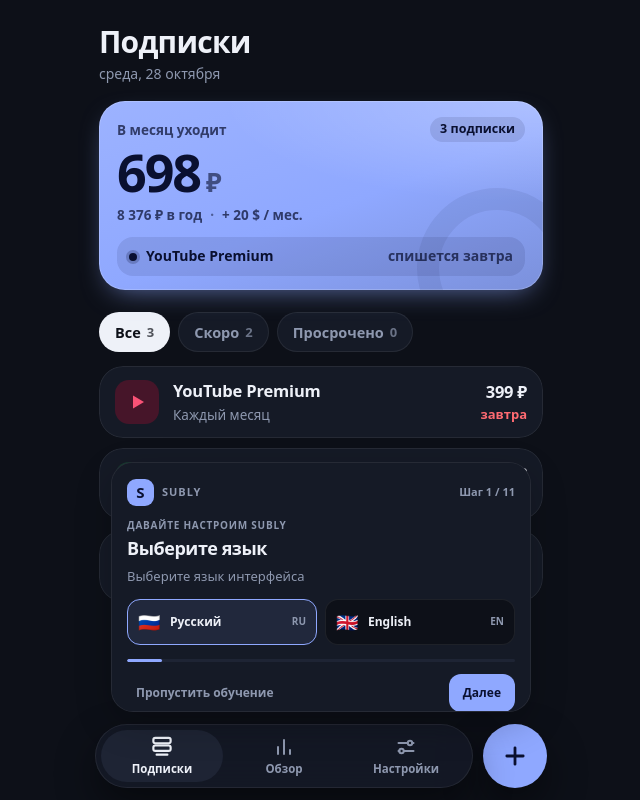
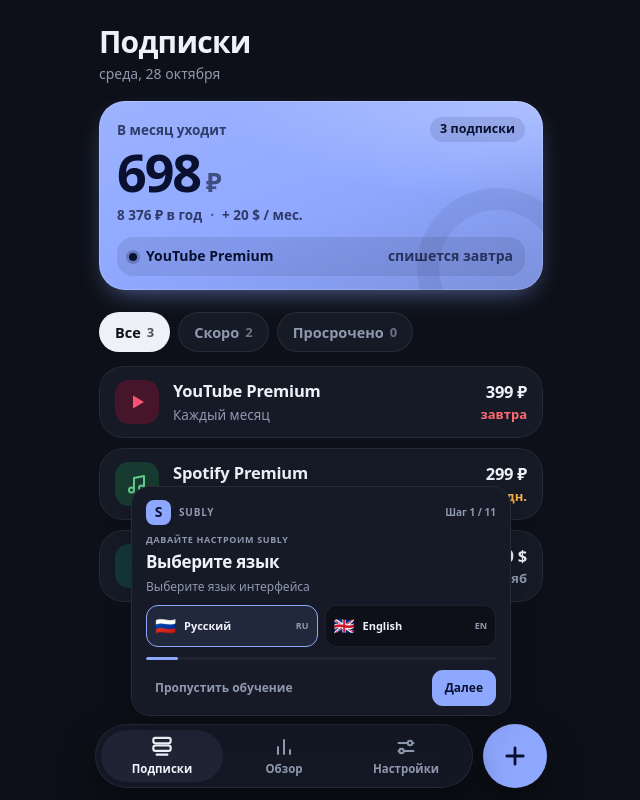
Before and after one commit to drellokda-cell/Subly, a website built with Vite: page index.html in a window 1280 px wide. Shown: the whole page, without its empty margins (319-959 px from the left). Built offline with nearby package versions, Linux system fonts and the light colour scheme; what @capacitor/core, @capacitor/local-notifications would draw is missing.

Commit message:
Update onboarding.css

```diff
--- a/onboarding.css
+++ b/onboarding.css
@@ -1,47 +1,59 @@
 /* =========================================================
 SUBLY — ONBOARDING
-   Совместимо с классами onboarding.js
-   Без размытия, полноэкранного затемнения и блокировки UI
+Компактное обучение без затемнения и блокировки приложения
+Совместимо с существующими классами onboarding.js
 ========================================================= */
 
 #sublyTour.subly-tour {
 position: fixed;
 inset: 0;
 z-index: 9999;
-  pointer-events: none;
-  background: transparent;
-  -webkit-backdrop-filter: none;
-  backdrop-filter: none;
 isolation: auto;
+background: transparent !important;
+pointer-events: none !important;
+-webkit-backdrop-filter: none !important;
+backdrop-filter: none !important;
 }
 
-/* Оверлей существует, но не затемняет экран и не ловит касания */
+/* Затемнение не должно перехватывать касания */
 #sublyTour .subly-tour-backdrop {
-  display: none;
-  pointer-events: none;
+display: none !important;
+opacity: 0 !important;
+visibility: hidden !important;
+pointer-events: none !important;
 }
 
-/* Компактная карточка обучения */
+/* Карточка: компактная, но не блокирует клики по приложению */
 #sublyTour .subly-tour-card {
 position: fixed;
 left: 50%;
-  bottom: calc(88px + env(safe-area-inset-bottom, 0px));
+bottom: calc(84px + env(safe-area-inset-bottom, 0px));
 transform: translateX(-50%);
-  width: min(420px, calc(100vw - 28px));
-  max-height: min(250px, calc(100dvh - 130px));
+
+width: min(380px, calc(100vw - 24px));
+max-height: min(230px, calc(100dvh - 110px));
+overflow-x: hidden;
 overflow-y: auto;
 overscroll-behavior: contain;
-  padding: 15px;
-  border: 1px solid var(--line, rgba(255,255,255,.08));
-  border-radius: 22px;
+scrollbar-width: thin;
+
+padding: 13px 14px;
+box-sizing: border-box;
+border: 1px solid var(--line, rgba(255,255,255,.09));
+border-radius: 19px;
+
 background: var(--surface, #151A26);
 color: var(--text, #EEF1F8);
-  box-shadow: 0 12px 36px rgba(0,0,0,.22);
-  pointer-events: auto;
-  -webkit-backdrop-filter: none;
-  backdrop-filter: none;
-  box-sizing: border-box;
-  scrollbar-width: thin;
+box-shadow: 0 8px 28px rgba(0,0,0,.20);
+
+/*
+
+* Важно: сама карточка пропускает касания.
+* Интерактивными остаются только кнопки ниже.
+  */
+  pointer-events: none !important;
+  -webkit-backdrop-filter: none !important;
+  backdrop-filter: none !important;
   }
 
 #sublyTour .subly-tour-card *,
@@ -50,41 +62,56 @@
 box-sizing: border-box;
 }
 
+/* Текст и декор не должны перехватывать касания */
+#sublyTour .subly-tour-brand,
+#sublyTour .subly-tour-mark,
+#sublyTour .subly-tour-step,
+#sublyTour .subly-tour-content,
+#sublyTour .subly-tour-icon,
+#sublyTour .subly-tour-eyebrow,
+#sublyTour .subly-tour-content h2,
+#sublyTour .subly-tour-content p,
+#sublyTour .subly-tour-progress,
+#sublyTour .subly-tour-progress i,
+#sublyTour .subly-tour-spacer {
+pointer-events: none !important;
+}
+
 /* Верхняя строка */
 #sublyTour .subly-tour-brand {
 display: flex;
 align-items: center;
 gap: 8px;
-  min-height: 28px;
-  margin-bottom: 12px;
+min-height: 25px;
+margin-bottom: 9px;
 color: var(--muted, #8E98AF);
-  font-size: 11px;
+font-size: 10px;
 font-weight: 800;
-  letter-spacing: .09em;
+letter-spacing: .08em;
 }
 
 #sublyTour .subly-tour-mark {
 display: grid;
 place-items: center;
-  width: 27px;
-  height: 27px;
-  flex: 0 0 27px;
-  border-radius: 9px;
+width: 25px;
+height: 25px;
+flex: 0 0 25px;
+border-radius: 8px;
 background: var(--accent, #8FA8FF);
 color: var(--on-accent, #0A1030);
-  font-size: 15px;
+font-size: 14px;
 letter-spacing: 0;
 }
 
 #sublyTour .subly-tour-step {
 margin-left: auto;
-  font-size: 11px;
+font-size: 10px;
 font-weight: 650;
 letter-spacing: 0;
 white-space: nowrap;
 }
 
-/* Контент */
+/* Основной контент */
 #sublyTour .subly-tour-content {
 min-width: 0;
 }
@@ -92,39 +119,43 @@
 #sublyTour .subly-tour-icon {
 display: grid;
 place-items: center;
-  width: 36px;
-  height: 36px;
-  margin-bottom: 10px;
-  border-radius: 12px;
-  background: color-mix(in srgb, var(--accent, #8FA8FF) 16%, var(--surface, #151A26));
+width: 30px;
+height: 30px;
+margin-bottom: 7px;
+border-radius: 10px;
+background: color-mix(
+in srgb,
+var(--accent, #8FA8FF) 16%,
+var(--surface, #151A26)
+);
 color: var(--accent, #8FA8FF);
-  font-size: 19px;
+font-size: 17px;
 font-weight: 800;
 }
 
 #sublyTour .subly-tour-eyebrow {
-  margin: 0 0 5px;
+margin: 0 0 4px;
 color: var(--muted, #8E98AF);
-  font-size: 10px;
+font-size: 9px;
 font-weight: 800;
 line-height: 1.4;
-  letter-spacing: .075em;
+letter-spacing: .07em;
 }
 
 #sublyTour .subly-tour-content h2 {
-  margin: 0 0 7px;
+margin: 0 0 6px;
 color: var(--text, #EEF1F8);
-  font-size: 18px;
+font-size: 17px;
 font-weight: 800;
 line-height: 1.25;
-  letter-spacing: -.025em;
+letter-spacing: -.02em;
 }
 
 #sublyTour .subly-tour-content > p:not(.subly-tour-eyebrow) {
 margin: 0;
 color: var(--muted, #8E98AF);
-  font-size: 13px;
-  line-height: 1.5;
+font-size: 12px;
+line-height: 1.45;
 overflow-wrap: anywhere;
 }
 
@@ -132,7 +163,7 @@
 #sublyTour .subly-tour-progress {
 width: 100%;
 height: 3px;
-  margin-top: 14px;
+margin-top: 10px;
 overflow: hidden;
 border-radius: 999px;
 background: var(--surface2, #1E2434);
@@ -144,15 +175,25 @@
 height: 100%;
 border-radius: inherit;
 background: var(--accent, #8FA8FF);
-  transition: width .22s ease;
+transition: width .2s ease;
 }
 
-/* Кнопки управления */
+/* Панель кнопок */
 #sublyTour .subly-tour-actions {
 display: flex;
 align-items: center;
-  gap: 8px;
-  margin-top: 12px;
+gap: 7px;
+margin-top: 10px;
+pointer-events: none !important;
+}
+
+/* Кнопки управления и выбора языка остаются нажимаемыми */
+#sublyTour .subly-tour-actions button,
+#sublyTour .subly-tour-languages,
+#sublyTour .subly-tour-languages button {
+pointer-events: auto !important;
+touch-action: manipulation;
+-webkit-tap-highlight-color: transparent;
 }
 
 #sublyTour .subly-tour-actions button {
@@ -160,10 +201,10 @@
 align-items: center;
 justify-content: center;
 min-width: 0;
-  min-height: 38px;
-  padding: 9px 13px;
+min-height: 36px;
+padding: 8px 12px;
 border: 1px solid var(--line, rgba(255,255,255,.08));
-  border-radius: 12px;
+border-radius: 11px;
 background: transparent;
 color: var(--muted, #8E98AF);
 font-family: var(--font, system-ui, sans-serif);
@@ -171,12 +212,11 @@
 font-weight: 750;
 line-height: 1.2;
 cursor: pointer;
-  touch-action: manipulation;
-  -webkit-tap-highlight-color: transparent;
 }
 
-#sublyTour .subly-tour-actions button:active {
-  transform: scale(.97);
+#sublyTour .subly-tour-actions button:active,
+#sublyTour .subly-tour-languages button:active {
+transform: scale(.98);
 }
 
 #sublyTour .subly-tour-actions .subly-tour-next {
@@ -201,80 +241,77 @@
 #sublyTour .subly-tour-languages {
 display: grid;
 grid-template-columns: repeat(2, minmax(0, 1fr));
-  gap: 8px;
-  margin-top: 13px;
+gap: 7px;
+margin-top: 10px;
 }
 
 #sublyTour .subly-tour-languages button {
 display: grid;
-  grid-template-columns: 25px minmax(0, 1fr) auto;
+grid-template-columns: 23px minmax(0, 1fr) auto;
 align-items: center;
-  gap: 7px;
+gap: 6px;
 min-width: 0;
-  min-height: 46px;
-  padding: 9px 10px;
+min-height: 42px;
+padding: 8px;
 border: 1px solid var(--line, rgba(255,255,255,.08));
-  border-radius: 13px;
+border-radius: 12px;
 background: var(--bg, #0D1018);
 color: var(--text, #EEF1F8);
 text-align: left;
 cursor: pointer;
-  touch-action: manipulation;
 }
 
 #sublyTour .subly-tour-languages button.selected {
 border-color: var(--accent, #8FA8FF);
-  background: color-mix(in srgb, var(--accent, #8FA8FF) 10%, var(--surface, #151A26));
+background: color-mix(
+in srgb,
+var(--accent, #8FA8FF) 10%,
+var(--surface, #151A26)
+);
 }
 
 #sublyTour .subly-tour-languages button > span {
-  font-size: 18px;
+font-size: 17px;
 }
 
 #sublyTour .subly-tour-languages button b {
 overflow: hidden;
-  font-size: 12px;
+font-size: 11px;
 text-overflow: ellipsis;
 white-space: nowrap;
 }
 
 #sublyTour .subly-tour-languages button i {
 color: var(--muted, #8E98AF);
-  font-size: 10px;
+font-size: 9px;
 font-style: normal;
 font-weight: 800;
 }
 
-/* Подсветка элемента — только визуальная */
+/* Подсветка не меняет геометрию и не перехватывает клики */
 .subly-tour-highlight {
 outline: 2px solid var(--accent, #8FA8FF) !important;
-  outline-offset: 3px;
-  border-radius: 10px;
-}
-
-/* Не переопределяем z-index, размеры и клики элементов приложения */
-.subly-tour-highlight,
-#sublyTour,
-#sublyTour .subly-tour-backdrop {
-  -webkit-backdrop-filter: none;
-  backdrop-filter: none;
+outline-offset: 2px;
+-webkit-backdrop-filter: none !important;
+backdrop-filter: none !important;
 }
 
 /* Небольшие экраны */
 @media (max-width: 360px) {
 #sublyTour .subly-tour-card {
-    bottom: calc(82px + env(safe-area-inset-bottom, 0px));
-    width: calc(100vw - 20px);
-    padding: 12px;
-    border-radius: 18px;
+bottom: calc(76px + env(safe-area-inset-bottom, 0px));
+width: calc(100vw - 18px);
+max-height: min(215px, calc(100dvh - 100px));
+padding: 11px;
+border-radius: 16px;
 }
 
 #sublyTour .subly-tour-content h2 {
-    font-size: 16px;
+font-size: 15px;
 }
 
 #sublyTour .subly-tour-content > p:not(.subly-tour-eyebrow) {
-    font-size: 12px;
+font-size: 11px;
 }
 
 #sublyTour .subly-tour-actions {
@@ -282,15 +319,17 @@
 }
 
 #sublyTour .subly-tour-actions button {
-    padding: 8px 9px;
+padding: 8px;
 font-size: 11px;
 }
 }
 
+/* Низкие экраны и горизонтальная ориентация */
 @media (max-height: 520px) {
 #sublyTour .subly-tour-card {
-    bottom: calc(72px + env(safe-area-inset-bottom, 0px));
-    max-height: calc(100dvh - 95px);
+bottom: calc(62px + env(safe-area-inset-bottom, 0px));
+max-height: calc(100dvh - 75px);
+padding: 9px 12px;
 }
 
 #sublyTour .subly-tour-icon {
@@ -298,15 +337,19 @@
 }
 
 #sublyTour .subly-tour-brand {
-    margin-bottom: 8px;
+margin-bottom: 5px;
 }
 
 #sublyTour .subly-tour-progress {
-    margin-top: 9px;
+margin-top: 7px;
 }
 
 #sublyTour .subly-tour-actions {
-    margin-top: 8px;
+margin-top: 7px;
+}
+
+#sublyTour .subly-tour-languages {
+margin-top: 7px;
 }
 }
 
```
Lines whose indentation alone changed are shown as unchanged.
